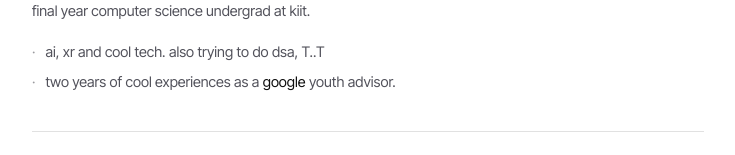
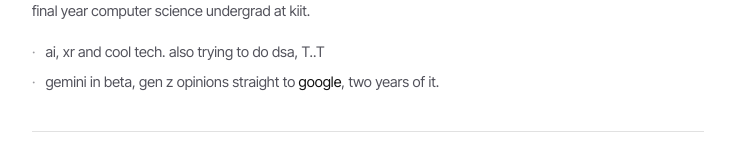
Before and after one commit to archiik04/portfolio., a React (Vite) app: page / in a window 1280 px wide. Shown: the part 341-496 px from the top of the page, without its empty margins (272-1007 px from the left). Built offline with nearby package versions, Linux system fonts and the light colour scheme; no server answers.

Commit message:
copy: show the google advisory work instead of naming the title

```diff
--- a/src/components/site/Intro.tsx
+++ b/src/components/site/Intro.tsx
@@ -82,8 +82,8 @@ export const Intro: React.FC = () => (
         <li className="flex gap-2.5">
           <span className="text-faint">&middot;</span>
           <span>
-            two years of cool experiences as a <span className="text-ink">google</span> youth
-            advisor.
+            gemini in beta, gen z opinions straight to{' '}
+            <span className="text-ink">google</span>, two years of it.
           </span>
         </li>
       </ul>
```
